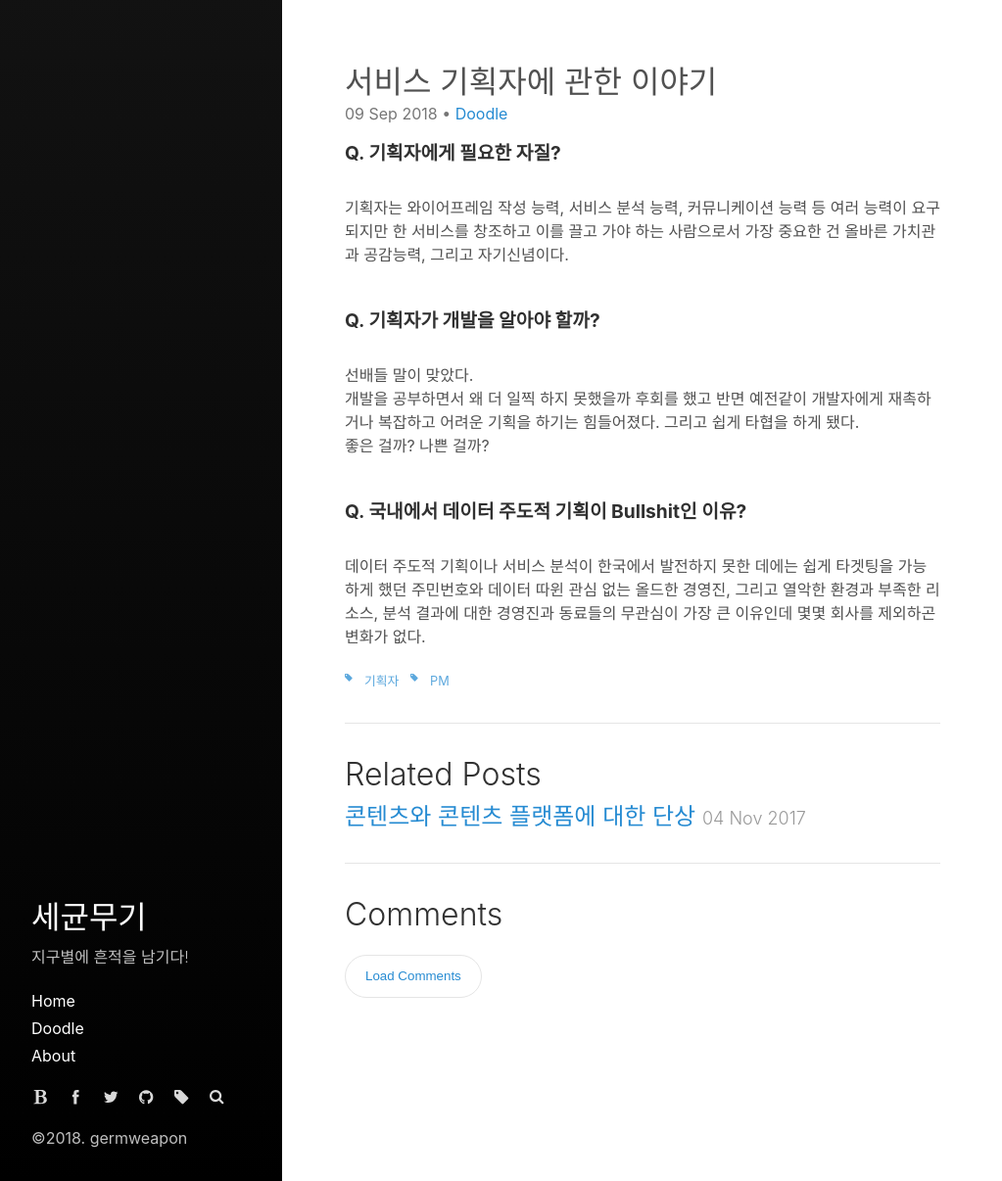
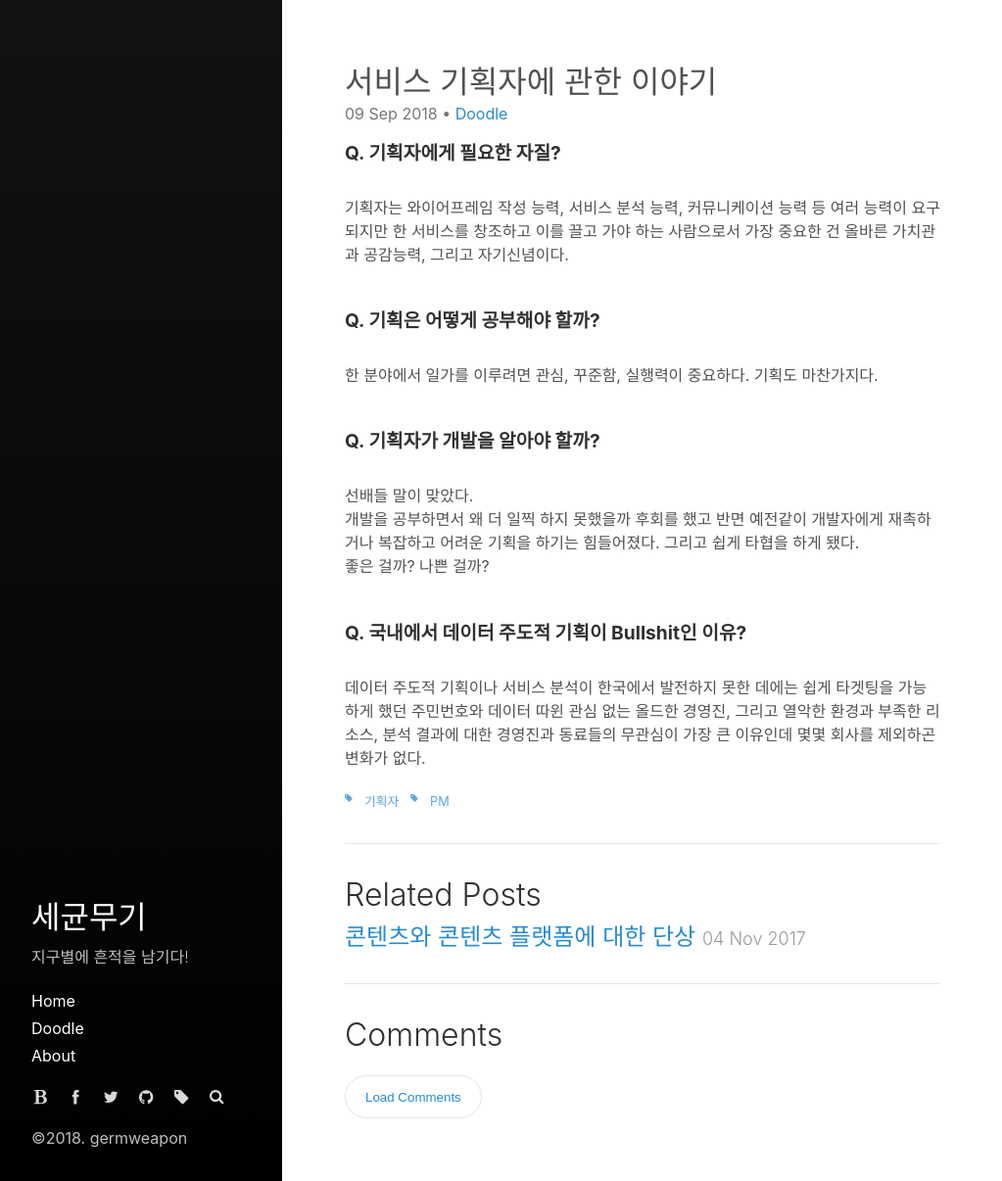
Before and after one commit to germweapon/germweapon.github.io, a Jekyll site: the page built from _posts/2018-09-09-기획자에게-필요한-자질은?.md, in a window 1280 px wide. Shown: the whole page at 98% size, without its empty margins (0-1023 px from the left). Built offline with Jekyll 4.4.1, drawn with Linux system fonts in a browser that asks for light colours.

Commit message:
add a sentence

```diff
--- a/_posts/2018-09-09-기획자에게-필요한-자질은?.md
+++ b/_posts/2018-09-09-기획자에게-필요한-자질은?.md
@@ -16,6 +16,11 @@ tags:
 기획자는 와이어프레임 작성 능력, 서비스 분석 능력, 커뮤니케이션 능력 등 여러 능력이 요구되지만 한 서비스를 창조하고 이를 끌고 가야 하는 사람으로서 가장 중요한 건 올바른 가치관과 공감능력, 그리고 자기신념이다.
 <br/>
 <br/>
+#### **Q. 기획은 어떻게 공부해야 할까?**
+<br/>
+한 분야에서 일가를 이루려면 관심, 꾸준함, 실행력이 중요하다. 기획도 마찬가지다.
+<br/>
+<br/>
 #### **Q. 기획자가 개발을 알아야 할까?**
 <br/>
 선배들 말이 맞았다.<br/>
```
